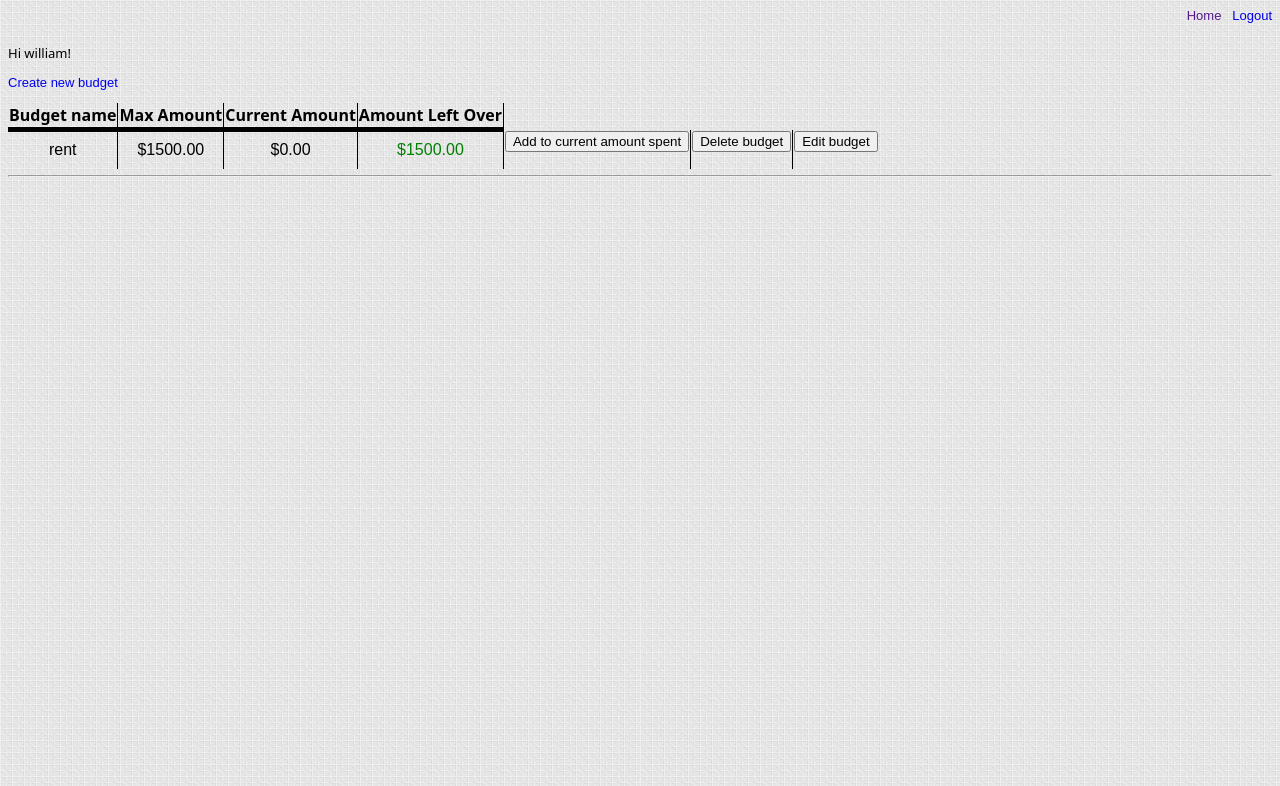
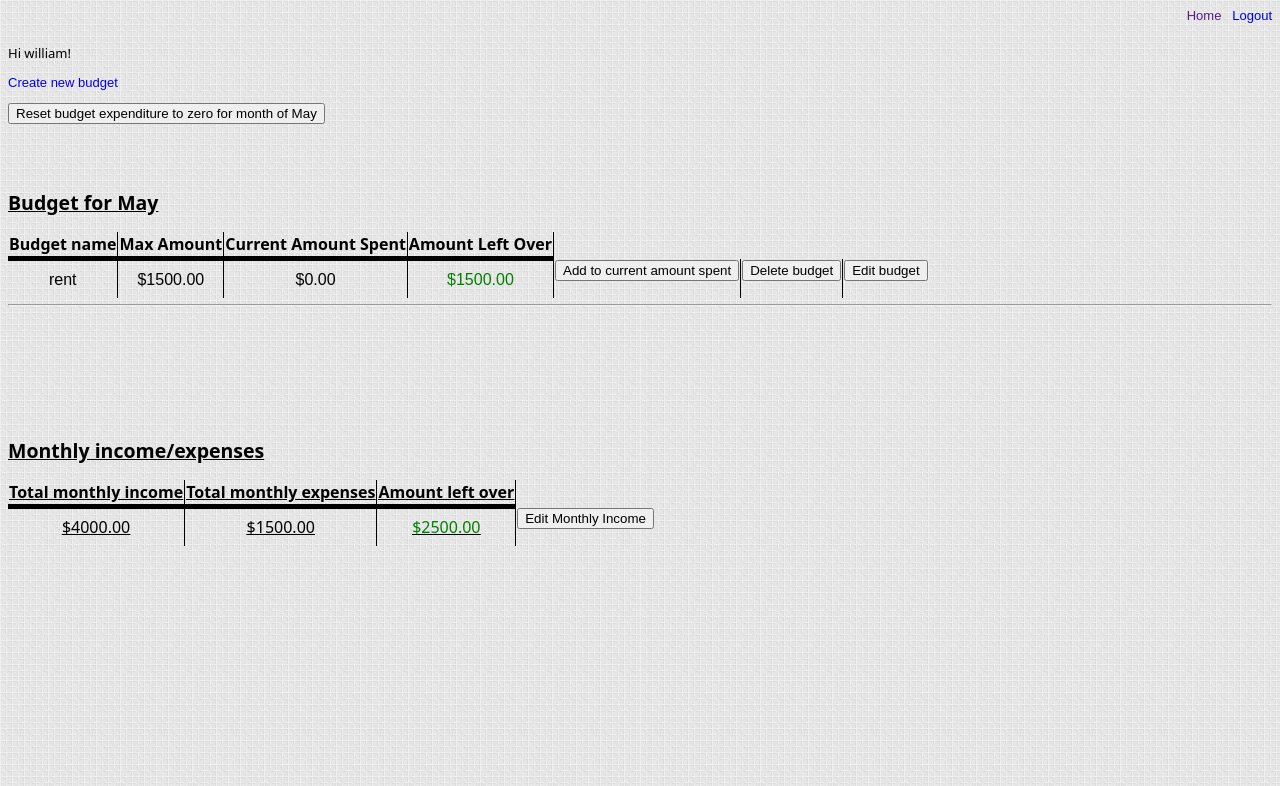
Before and after one commit to wbaxter3/budget-app, a Django app: page / in a window 1280 px wide. Shown: the top 786 px of the page. Run offline with Django 3.2, Linux system fonts and the light colour scheme; a user stored in the database is signed in; data comes from the database, SQL or seed files in the repository; both versions use the stored data as it was after the commit; some libraries are stand-ins or nearby versions.

Commit message:
added resetting monthly expenditure

```diff
--- a/budgeter/forms.py
+++ b/budgeter/forms.py
@@ -5,6 +5,7 @@ class BudgetForm(forms.Form):
 
     budget_name = forms.CharField(label='budget name', max_length=100)
     max_amount = forms.FloatField(label='max amount', min_value=0, widget=forms.NumberInput(attrs={'step':"0.01"}))
+
 
 class AddToAmount(forms.Form):
     amount_to_add = forms.FloatField(label='Amount spent since last update', min_value=0,
@@ -16,3 +17,6 @@ class EditBudget(forms.Form):
     max_amount = forms.FloatField(label='max amount', min_value=0,widget=forms.NumberInput(attrs={'step':"0.01"}))
     current_amount = forms.FloatField(label='current amount', min_value=0,widget=forms.NumberInput(attrs={'step':"0.01"}))
     budget_id = forms.IntegerField(widget=forms.HiddenInput())
+
+class EditMonthlyIncome(forms.Form):
+    monthly_income = forms.FloatField(label='monthly income', min_value=0,widget=forms.NumberInput(attrs={'step':"0.01"}))
--- a/budgeter/templates/home.html
+++ b/budgeter/templates/home.html
@@ -3,15 +3,27 @@
 {% block title %}Home{% endblock %}
 
 {% block content %}
-{% if user.is_authenticated %}
+{% if user.is_authenticated == False%}
+  <p>You are not logged in</p>
+  <a href="{% url 'login' %}">login</a>
+  <a href="{% url 'signup' %}">signup</a>
+{% else %}
+
   Hi {{ user.username }}!
 
-  <p><a href="/create_new_budget">Create new budget</a></p>
+  <p><a href="/create_new_budget">Create new budget</a></p><form action="/reset_budget/" method="post">
+    {% csrf_token %}
+    <input type="submit" value="Reset budget expenditure to zero for month of {% now 'F' %}" onclick="return confirm('Are you sure you want to reset all budget expenditure?');"></form>
 
+
+      {% if budgetDict.items|length > 0 %}
+      <br>
+      <br>
+      <h2><u>Budget for {% now "F" %}</u></h2>
       <table>
         <th>Budget name</th>
         <th>Max Amount</th>
-  <th>Current Amount</th>
+        <th>Current Amount Spent</th>
         <th>Amount Left Over</th>
       {% for key, budget in budgetDict.items %}
           <tr>
@@ -29,26 +41,47 @@
               <td><form action="/delete_budget/" method="post">
                 {% csrf_token %}
                 <input type="hidden" name="budget_id" value="{{budget.budget_id}}">
-          <input type="submit" value="Delete budget" onclick="confirm('Are you sure you want to delete budget {{budget.budget_name}}?');"></form></td>
+                <input type="submit" value="Delete budget" onclick="return confirm('Are you sure you want to delete budget {{budget.budget_name}}?');"></form></td>
                 <td><form action="/edit_budget/{{budget.budget_id}}">
                   <input type="submit" value="Edit budget"></form></td>
           </tr>
       {% endfor %}
 
+
       </table>
       <hr>
       <br>
       <br>
+      <br>
+      <br>
+      <br>
+      <br>
+      {% endif %}
 
-<!-- <table>
-  <th>Total income</th>
-  <th>Total expenses</th>
+      {%if user_dict.items|length > 0 %}
+      <h2><u>Monthly income/expenses<u></h2>
+      <table>
+        <th>Total monthly income</th>
+        <th>Total monthly expenses</th>
+        <th>Amount left over</th>
         <tr>
-    <td> -->
+          <td>${{user_dict.monthly_income|stringformat:".2f"}}</td>
+          <td>${{user_dict.monthly_expenses|stringformat:".2f"}}</td>
+          {% if user_dict.left_over > 0 %}
+          <td style="color:green;">
+          {% else %}
+          <td style="color:red;">
+          {% endif %}
+          ${{user_dict.left_over|stringformat:".2f"}}</td>
+          <td><form action="/edit_monthly_income/">
+            <input type="submit" value="Edit Monthly Income"></form></td>
+          </tr>
+      </table>
+      {% else %}
+      <p><a href="/create_new_monthly_income">Set monthly income</a></p>
 
-{% else %}
-  <p>You are not logged in</p>
-  <a href="{% url 'login' %}">login</a>
-  <a href="{% url 'signup' %}">signup</a>
+      {% endif %}
+
+
 {% endif %}
 {% endblock %}
--- a/budgeter/urls.py
+++ b/budgeter/urls.py
@@ -26,14 +26,14 @@ urlpatterns = [
     path('accounts/', include('django.contrib.auth.urls')),
     path('', views.index, name='home'),
     path('create_new_budget/', views.create_new_budget, name='create_budgets'),
-    path('budget_success/', views.budget_success, name='budget_success'),
     path('add_to_current_amount/', views.add_to_current_amount, name='add_to_current_amount'),
     path('add_to_current_amount/<int:budget_id>/', views.add_to_current_amount, name='add_to_current_amount'),
     path('delete_budget/', views.delete_budget, name='delete_budget'),
     path('edit_budget/<int:budget_id>/', views.edit_budget, name='edit_budget'),
-    path('edit_budget/', views.edit_budget, name='edit_budget')
+    path('edit_budget/', views.edit_budget, name='edit_budget'),
+    path('edit_monthly_income/', views.edit_monthly_income, name='edit_monthly_income'),
+    path('create_new_monthly_income/', views.create_new_monthly_income, name='create_new_monthly_income'),
+    path('reset_budget/', views.reset_budget, name='reset_budget')
+
 
 ]
-
-
-# in the middle of updating the add to current amount form
--- a/budgeter/views.py
+++ b/budgeter/views.py
@@ -2,7 +2,7 @@ from django.http import HttpResponseRedirect, HttpResponse
 from django.shortcuts import get_object_or_404, render, redirect
 from django.urls import reverse
 from django.views import generic
-from .models import Budget
+from .models import *
 #from django.template import Context, Template
 from django.contrib.auth.decorators import login_required
 from .forms import *
@@ -12,21 +12,35 @@ logger = logging.getLogger(__name__)
 
 
 def index(request):
-    all_budgets = Budget.objects.all()
-    all_budgets_values = all_budgets.values()
+    if request.user.is_authenticated:
+        all_budgets = Budget.objects.filter(user=request.user)
+        all_budgets_values = all_budgets.values()
 
-    budgetDict = {}
+        budgetDict = {}
+        monthly_expenses = 0
+        for budget in all_budgets_values:
+            budgetDict[budget['id']] = {
+                'budget_id': budget['id'],
+                'budget_name': budget['budget_name'],
+                'max_amount': budget['max_amount'],
+                'current_amount':budget['current_amount'],
+                'amount_left':budget['max_amount']-budget['current_amount']
 
-    for budget in all_budgets_values:
-        budgetDict[budget['id']] = {
-            'budget_id': budget['id'],
-            'budget_name': budget['budget_name'],
-            'max_amount': budget['max_amount'],
-            'current_amount':budget['current_amount'],
-            'amount_left':budget['max_amount']-budget['current_amount']
-        }
+            }
+            monthly_expenses += float(budget['max_amount']-budget['current_amount'])
+        user_monthly_income = UserMonthlyIncome.objects.filter(user=request.user)
+        user_values = user_monthly_income.values()
+        user_dict = {}
+        if user_values.count() != 0:
 
-    return render(request, 'home.html', {'budgetDict':budgetDict})
+            user_dict['monthly_income'] = user_values[0]['monthly_income']
+            user_dict['monthly_expenses'] = monthly_expenses
+            user_dict['left_over'] = user_values[0]['monthly_income'] - monthly_expenses
+
+    else:
+        budgetDict = user_dict = {}
+
+    return render(request, 'home.html', {'budgetDict':budgetDict, "user_dict":user_dict})
 
 @login_required
 def create_new_budget(request):
@@ -39,6 +53,7 @@ def create_new_budget(request):
             budget.budget_name = request.POST.get('budget_name')
             budget.max_amount = request.POST.get('max_amount')
             budget.current_amount = 0
+            budget.user = request.user
             budget.save()
             return redirect('home')
 
@@ -104,14 +119,49 @@ def edit_budget(request, budget_id=None):
             return redirect('home')
 
 
+@login_required
+def edit_monthly_income(request):
 
-#
+    if request.method=='GET':
+        user_monthly_income = UserMonthlyIncome.objects.get(user=request.user)
+        data_dict = {
+            'monthly_income': user_monthly_income.monthly_income
+        }
+        form = EditMonthlyIncome(initial=data_dict)
+        return render(request, 'edit_monthly_income.html', {'form':form})
+
+    else:
+        form = EditMonthlyIncome(request.POST)
+        if form.is_valid():
+            user_monthly_income = UserMonthlyIncome.objects.get(user=request.user)
+            user_monthly_income.monthly = request.POST.get('monthly_income')
+            user_monthly_income.save()
+            return redirect('home')
+
 @login_required
-def budget_success(request):
-    # if request.method == 'POST':
-    #     form = BudgetForm(reuqest.post)
-    #     info = {
-    #         'budget_name': form.cleaned_data['budget_name'],
-    #         'max_amount': form.cleaned_data['max_amount']
-    #     }
-    return render(request, 'budget_success.html')
+def create_new_monthly_income(request):
+
+    if request.method=='GET':
+
+        form = EditMonthlyIncome()
+        return render(request, 'create_new_monthly_income.html', {'form':form})
+
+    else:
+
+        form = EditMonthlyIncome(request.POST)
+        if form.is_valid():
+            user_monthly_income = UserMonthlyIncome()
+            user_monthly_income.user = request.user
+            user_monthly_income.monthly_income = request.POST.get('monthly_income')
+            user_monthly_income.save()
+            return redirect('home')
+
+@login_required
+def reset_budget(request):
+    all_budgets = Budget.objects.filter(user=request.user)
+    all_budgets_values = all_budgets.values()
+    for budget in all_budgets_values:
+        budget = Budget.objects.get(pk=budget['id'])
+        budget.current_amount = 0
+        budget.save()
+    return redirect('home')
```
Also changed, not shown: budgeter/models.py (+7 -6 lines), budgeter/templates/create_new_monthly_income.html (added, +14 -0 lines), budgeter/templates/edit_monthly_income.html (added, +14 -0 lines), budgeter/migrations/0001_initial.py, db.sqlite3. Lines whose indentation alone changed are shown as unchanged.
